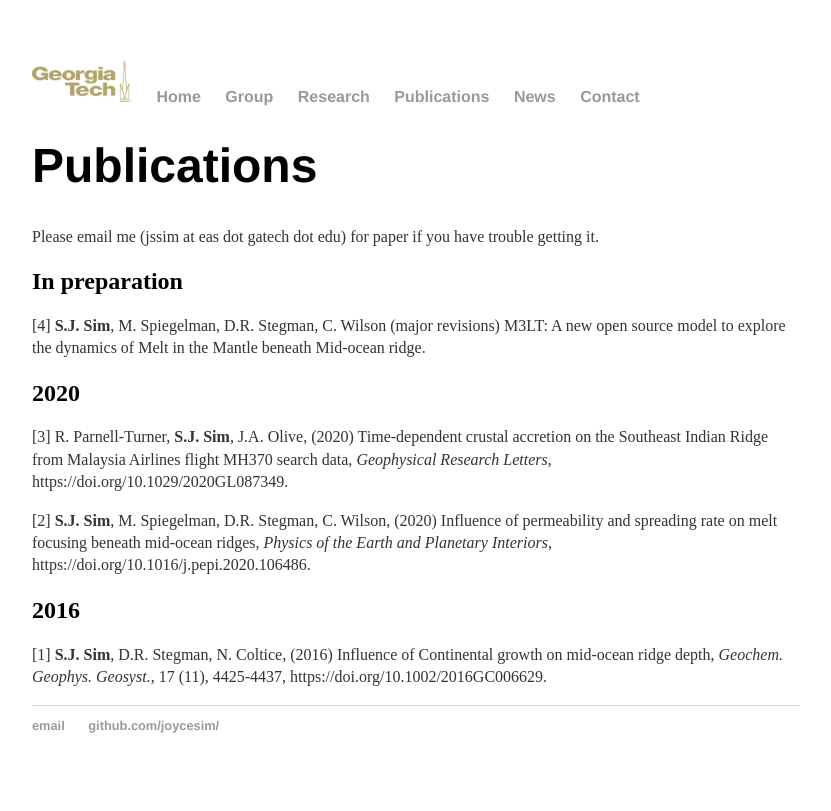
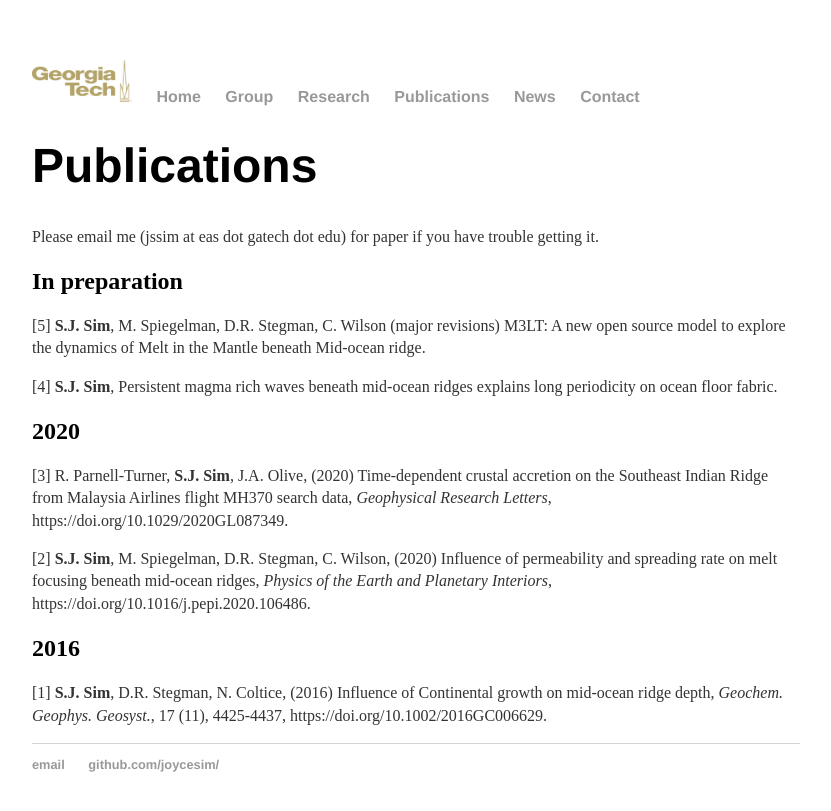
Before and after one commit to joycesim/joycesim.github.io, a Jekyll site: the page built from publications/index.md, in a window 1280 px wide. Shown: the top 811 px of the page, without its empty margins (224-1055 px from the left). Built offline with Jekyll 4.4.1, drawn with Linux system fonts in a browser that asks for light colours.

Commit message:
Update index.md
Add paper in prep

```diff
--- a/publications/index.md
+++ b/publications/index.md
@@ -8,7 +8,9 @@
 
 ## In preparation
 
-[4] **S.J. Sim**, M. Spiegelman, D.R. Stegman, C. Wilson (major revisions) M3LT: A new open source model to explore the dynamics of Melt in the Mantle beneath Mid-ocean ridge.
+[5] **S.J. Sim**, M. Spiegelman, D.R. Stegman, C. Wilson (major revisions) M3LT: A new open source model to explore the dynamics of Melt in the Mantle beneath Mid-ocean ridge.
+
+[4] **S.J. Sim**, Persistent magma rich waves beneath mid-ocean ridges explains long periodicity on ocean floor fabric.
 
 ## 2020
 [3] R. Parnell-Turner, **S.J. Sim**, J.A. Olive, (2020) Time-dependent crustal accretion on the Southeast Indian Ridge from Malaysia Airlines flight MH370 search data, *Geophysical Research Letters*,  https://doi.org/10.1029/2020GL087349.
```
